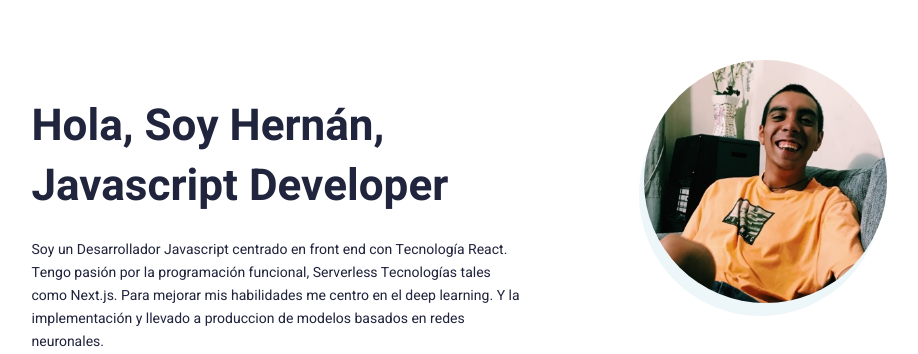
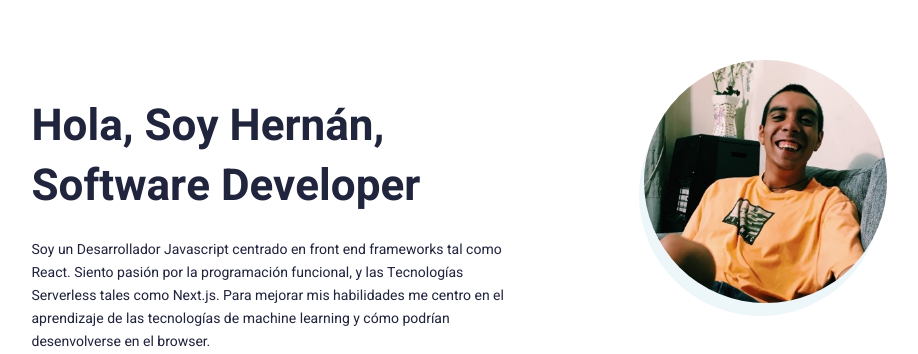
Before and after one commit to heru-nan/portfolio, a Next.js app: page / in a window 1280 px wide. Shown: the part 158-512 px from the top of the page, without its empty margins (181-1099 px from the left). Built offline with nearby package versions, Linux system fonts and the light colour scheme; no server answers.

Commit message:
header description change

```diff
--- a/src/components/Header.js
+++ b/src/components/Header.js
@@ -6,10 +6,10 @@ export default function Header(){
          <div>
              <h1>
              Hola, Soy Hernán,<br />
-             Javascript Developer
+             Software Developer
              </h1>
              <p>
-             Soy un Desarrollador Javascript centrado en front end con Tecnología React. Tengo pasión por la programación funcional,  Serverless Tecnologías tales como Next.js. Para mejorar mis habilidades me centro en el deep learning. Y la implementación y llevado a produccion de modelos basados en redes neuronales.
+             Soy un Desarrollador Javascript centrado en front end frameworks tal como React. Siento pasión por la programación funcional, y las Tecnologías Serverless tales como Next.js. Para mejorar mis habilidades me centro en el aprendizaje de las tecnologías de machine learning y cómo podrían desenvolverse en el browser.
              </p>
          </div>
          <CircleImg src="./heru.jpg" alt="image of presentation" />
```
